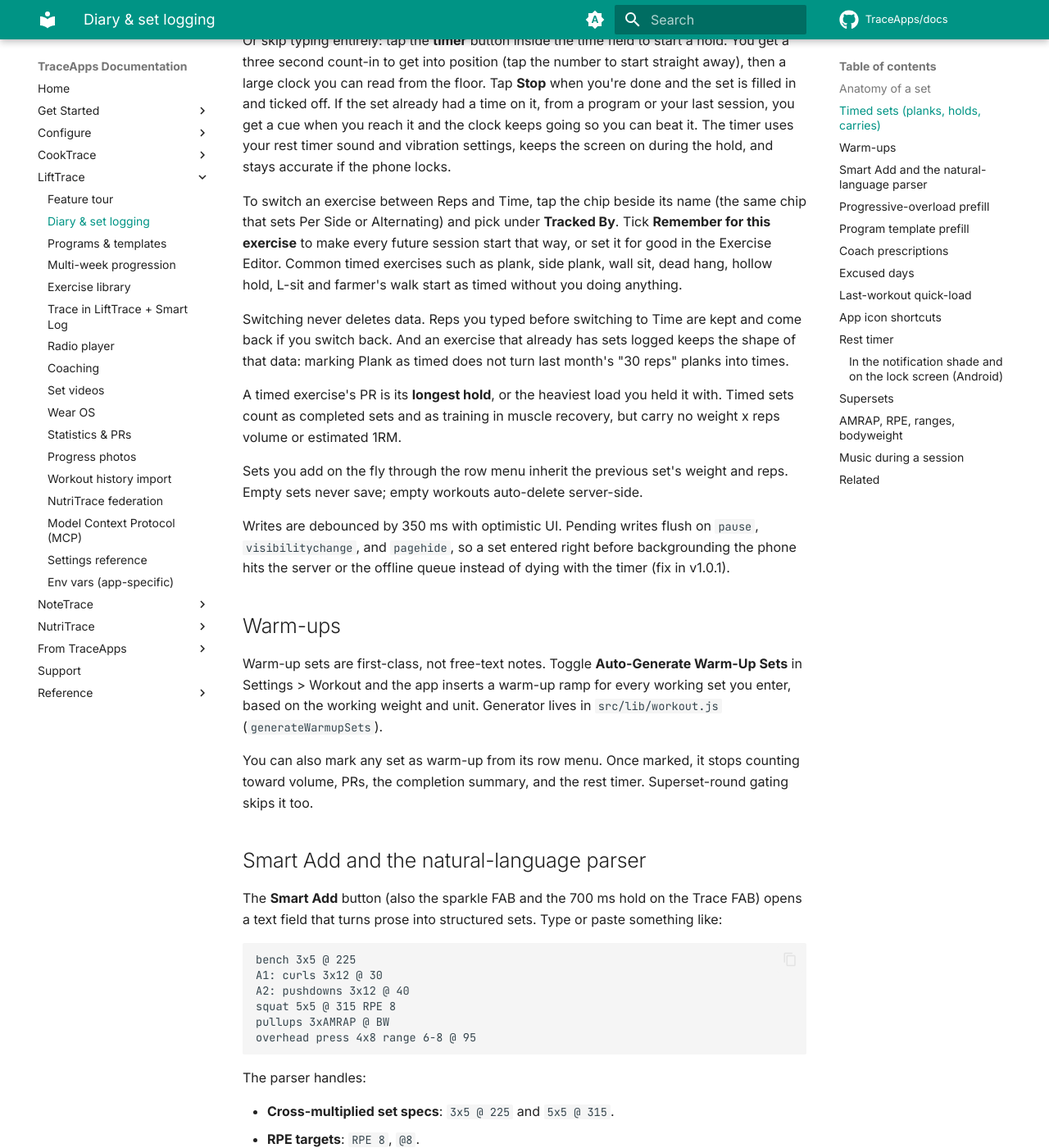
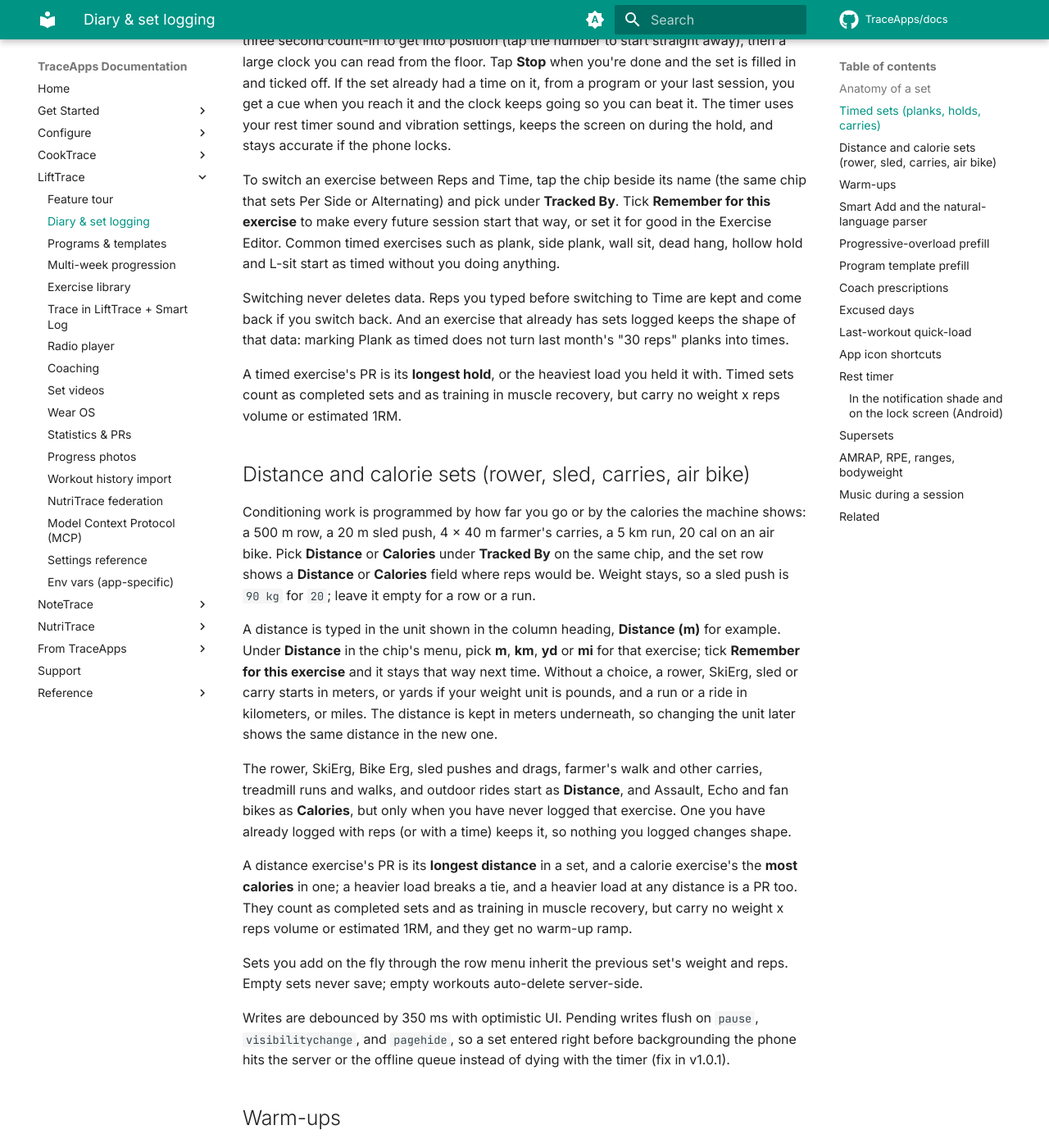
Before and after one commit to TraceApps/docs, an MkDocs documentation site: the page built from docs/lifttrace/diary.md, in a window 1280 px wide and 1400 px high, scrolled down 1196 px. Shown: the whole window at 82% size. Built offline with MkDocs 1.6.1 and Material for MkDocs 9.7.7, drawn with Linux system fonts in a browser that asks for light colours; comment, search, counter and statistics services are not loaded; some of the changed text lies outside the part shown.

Commit message:
LiftTrace: track sets by distance or calories (#119)

```diff
--- a/docs/lifttrace/diary.md
+++ b/docs/lifttrace/diary.md
@@ -17,17 +17,27 @@ Every set row carries:
 
 ## Timed sets (planks, holds, carries)
 
-Some exercises are tracked by how long you hold them, not by reps: planks, wall sits, dead hangs, hollow holds, farmer's walks. For those, the set row shows a **Time** field where reps would be. Weight stays, so a weighted plank is `25 lbs` for `1:00`; leave weight empty for bodyweight.
+Some exercises are tracked by how long you hold them, not by reps: planks, wall sits, dead hangs, hollow holds. For those, the set row shows a **Time** field where reps would be. Weight stays, so a weighted plank is `25 lbs` for `1:00`; leave weight empty for bodyweight.
 
 Typing a time works like a microwave or a phone timer: digits fill in from the right, and the field shows minutes and seconds as you type. `45` is 0:45, `130` is 1:30, `200` is 2:00. No colon needed, so it works on a phone's number pad. Seconds that overflow carry over, so `90` tidies to 1:30 when you leave the field.
 
 Or skip typing entirely: tap the **timer** button inside the time field to start a hold. You get a three second count-in to get into position (tap the number to start straight away), then a large clock you can read from the floor. Tap **Stop** when you're done and the set is filled in and ticked off. If the set already had a time on it, from a program or your last session, you get a cue when you reach it and the clock keeps going so you can beat it. The timer uses your rest timer sound and vibration settings, keeps the screen on during the hold, and stays accurate if the phone locks.
 
-To switch an exercise between Reps and Time, tap the chip beside its name (the same chip that sets Per Side or Alternating) and pick under **Tracked By**. Tick **Remember for this exercise** to make every future session start that way, or set it for good in the Exercise Editor. Common timed exercises such as plank, side plank, wall sit, dead hang, hollow hold, L-sit and farmer's walk start as timed without you doing anything.
+To switch an exercise between Reps and Time, tap the chip beside its name (the same chip that sets Per Side or Alternating) and pick under **Tracked By**. Tick **Remember for this exercise** to make every future session start that way, or set it for good in the Exercise Editor. Common timed exercises such as plank, side plank, wall sit, dead hang, hollow hold and L-sit start as timed without you doing anything.
 
 Switching never deletes data. Reps you typed before switching to Time are kept and come back if you switch back. And an exercise that already has sets logged keeps the shape of that data: marking Plank as timed does not turn last month's "30 reps" planks into times.
 
 A timed exercise's PR is its **longest hold**, or the heaviest load you held it with. Timed sets count as completed sets and as training in muscle recovery, but carry no weight x reps volume or estimated 1RM.
+
+## Distance and calorie sets (rower, sled, carries, air bike)
+
+Conditioning work is programmed by how far you go or by the calories the machine shows: a 500 m row, a 20 m sled push, 4 x 40 m farmer's carries, a 5 km run, 20 cal on an air bike. Pick **Distance** or **Calories** under **Tracked By** on the same chip, and the set row shows a **Distance** or **Calories** field where reps would be. Weight stays, so a sled push is `90 kg` for `20`; leave it empty for a row or a run.
+
+A distance is typed in the unit shown in the column heading, **Distance (m)** for example. Under **Distance** in the chip's menu, pick **m**, **km**, **yd** or **mi** for that exercise; tick **Remember for this exercise** and it stays that way next time. Without a choice, a rower, SkiErg, sled or carry starts in meters, or yards if your weight unit is pounds, and a run or a ride in kilometers, or miles. The distance is kept in meters underneath, so changing the unit later shows the same distance in the new one.
+
+The rower, SkiErg, Bike Erg, sled pushes and drags, farmer's walk and other carries, treadmill runs and walks, and outdoor rides start as **Distance**, and Assault, Echo and fan bikes as **Calories**, but only when you have never logged that exercise. One you have already logged with reps (or with a time) keeps it, so nothing you logged changes shape.
+
+A distance exercise's PR is its **longest distance** in a set, and a calorie exercise's the **most calories** in one; a heavier load breaks a tie, and a heavier load at any distance is a PR too. They count as completed sets and as training in muscle recovery, but carry no weight x reps volume or estimated 1RM, and they get no warm-up ramp.
 
 Sets you add on the fly through the row menu inherit the previous set's weight and reps. Empty sets never save; empty workouts auto-delete server-side.
 
@@ -59,6 +69,7 @@ The parser handles:
 - **Rep ranges**: `range 6-8`, `6-8 reps`.
 - **AMRAP**: `AMRAP`, `x AMRAP`.
 - **Timed sets**: `plank 3x45s`, `wall sit 90 seconds`, `farmer carry 3x40s @ 50`.
+- **Distance and calorie sets**: `row 500m`, `run 5k`, `sled push 4x20m @ 90`, `bike 20 cal`.
 - **Bodyweight**: `@ BW`, `bodyweight`.
 - **Supersets**: prefixes `A1:`, `A2:`, `B1:`, `B2:` group into paired exercises. Same letter = same superset.
 - **Aliases**: `BB`, `DB`, `BP`, `OHP`, `DL`, `SQ`, `RDL` map to their full names.
```
Also changed, not shown: docs/lifttrace/import.md (+1 -0 lines), docs/lifttrace/mcp.md (+1 -1 lines), docs/lifttrace/programs.md (+1 -1 lines), docs/lifttrace/statistics.md (+5 -5 lines), docs/lifttrace/wear.md (+2 -0 lines).
